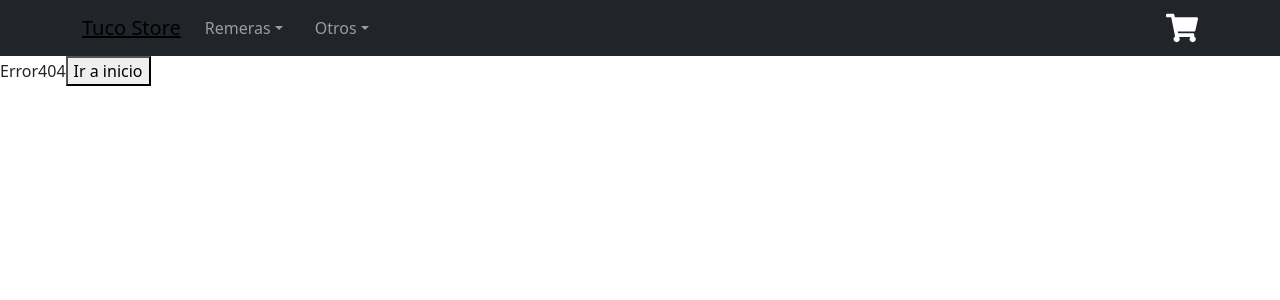
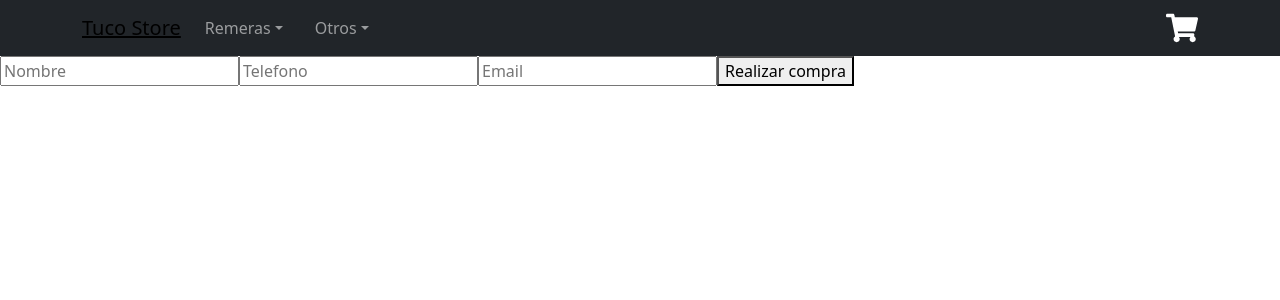
Before and after one commit to PulpoI/tucostore, a React (Create React App) app: page /checkout in a window 1280 px wide. Shown: the top 300 px of the page. Built offline with nearby package versions, Linux system fonts and the light colour scheme.

Commit message:
agregue el boton de enviar orden para guardarla en la base de datos

```diff
--- a/src/App.jsx
+++ b/src/App.jsx
@@ -12,6 +12,7 @@
 import Cart from "./components/Cart";
 import "bootstrap/dist/css/bootstrap.min.css";
 import FirebaseComponent from "./components/FirebaseComponent";
+import FormBuyer from "./components/FormBuyer";
 
 function App() {
   return (
@@ -33,6 +34,7 @@
             element={<ItemDetailContainer />}
           />
           <Route exact path="cart" element={<Cart />} />
+          <Route exact path="checkout" element={<FormBuyer />}></Route>
           <Route exact path="*" element={<Error404 />} />
           <Route path="/firebase" element={<FirebaseComponent />}></Route>
         </Routes>
--- a/src/components/CartList.jsx
+++ b/src/components/CartList.jsx
@@ -20,10 +20,21 @@
         {cartList.map((prod) => (
           <div className="row align-items-center" key={prod.id}>
             <div className="col-lg-3 col-sm-3">
-              <img src={prod.img} alt={prod.title} style={{ width: 150 }}></img>
+              <Link to={`/detail/${prod.id}`}>
+                <img
+                  src={prod.img}
+                  alt={prod.title}
+                  style={{ width: 150 }}
+                ></img>
+              </Link>
             </div>
             <div className="col-lg-3 col-sm-3">
-              <h5>{prod.title}</h5>
+              <Link to={`/detail/${prod.id}`}>
+                <h5>
+                  {prod.product.charAt(0).toUpperCase()}
+                  {prod.product.slice(1)}: {prod.title}
+                </h5>
+              </Link>
             </div>
             <div className="col-lg-2 col-sm-2">
               <h5>${prod.price}</h5>
--- /dev/null
+++ b/src/components/FormBuyer.jsx
@@ -0,0 +1,47 @@
+import { addDoc, collection, Timestamp } from "firebase/firestore";
+import React, { useContext } from "react";
+import { db } from "../utils/firebase";
+import { CartContext } from "./context/CartContext";
+
+const FormBuyer = () => {
+  const { cartList, totalBuy } = useContext(CartContext);
+
+  const sendOrder = async (e) => {
+    e.preventDefault();
+
+    const name = e.target[0].value;
+    const phone = e.target[1].value;
+    const email = e.target[2].value;
+    //objeto con info del comprador y su orden
+    const newOrder = {
+      buyer: {
+        name,
+        phone,
+        email,
+      },
+      items: cartList,
+      date: Timestamp.fromDate(new Date()),
+      total: totalBuy(),
+    };
+    console.log(newOrder);
+
+    // referencia de la collecion
+    const ordersCollection = collection(db, "orders");
+    // crear nuevo documento
+    const docReference = await addDoc(ordersCollection, newOrder);
+    console.log(docReference);
+  };
+
+  return (
+    <div>
+      <form onSubmit={sendOrder}>
+        <input type="text" placeholder="Nombre" />
+        <input type="phone" placeholder="Telefono" />
+        <input type="email" placeholder="Email" />
+        <button type="submit">Realizar compra</button>
+      </form>
+    </div>
+  );
+};
+
+export default FormBuyer;
--- a/src/components/Item.jsx
+++ b/src/components/Item.jsx
@@ -8,7 +8,7 @@
 
 const Item = ({ producto }) => {
   const titulo = producto.title.toUpperCase().split(" ");
-  console.log(titulo);
+
   return (
     <Link className="Card text-center" to={`/detail/${producto.id}`}>
       <Card style={{ width: "17rem" }}>
--- a/src/components/context/CartContext.jsx
+++ b/src/components/context/CartContext.jsx
@@ -4,7 +4,7 @@
 
 const CartContextProvider = ({ children }) => {
   const [cartList, setCartList] = useState([]);
-
+  const nameUser = "pepe";
   function addToCart(item) {
     const index = cartList.findIndex((i) => i.id === item.id);
 
@@ -50,6 +50,7 @@
         emptyCart,
         cartCounter,
         totalBuy,
+        nameUser,
       }}
     >
       {children}
```
